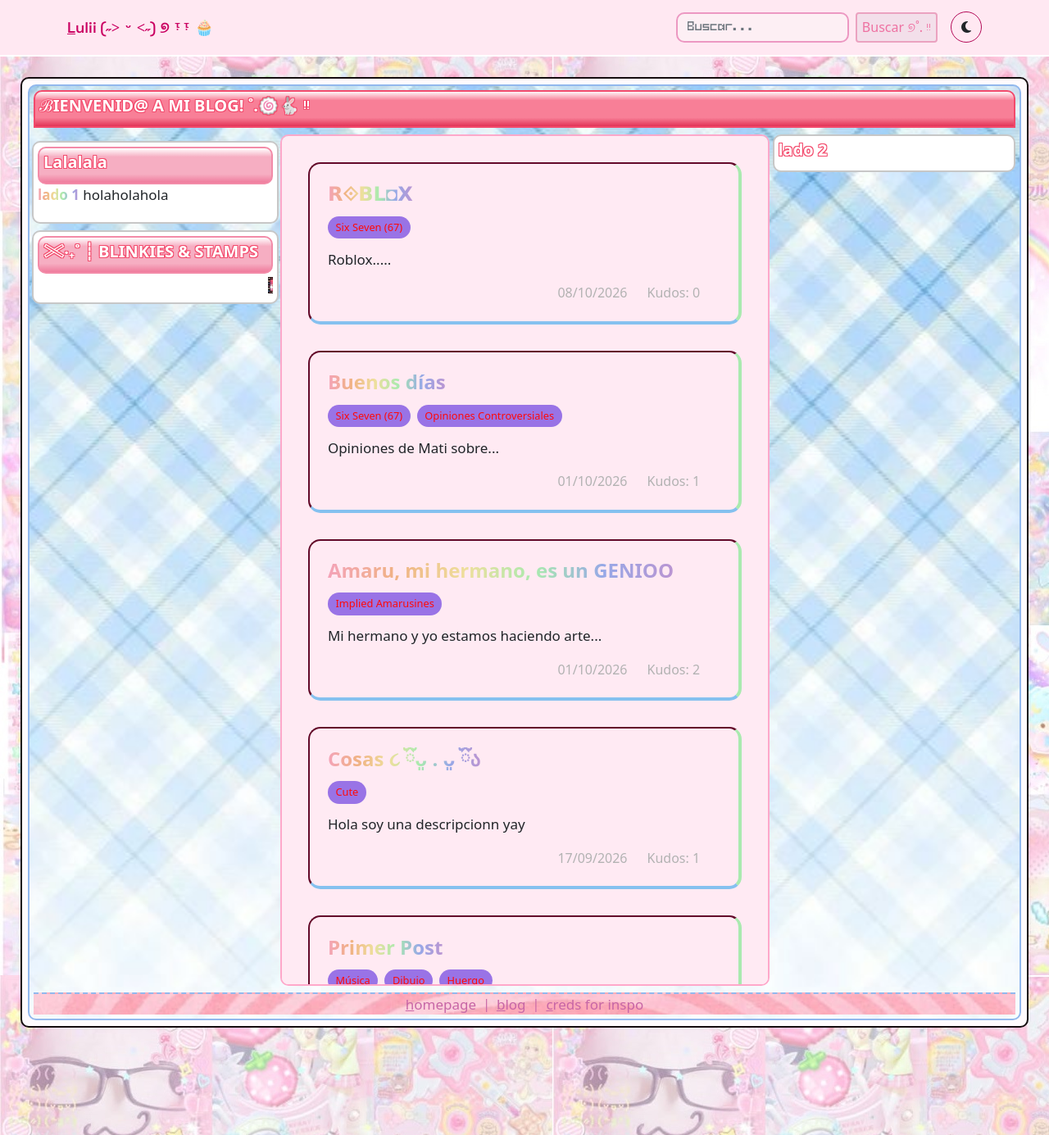
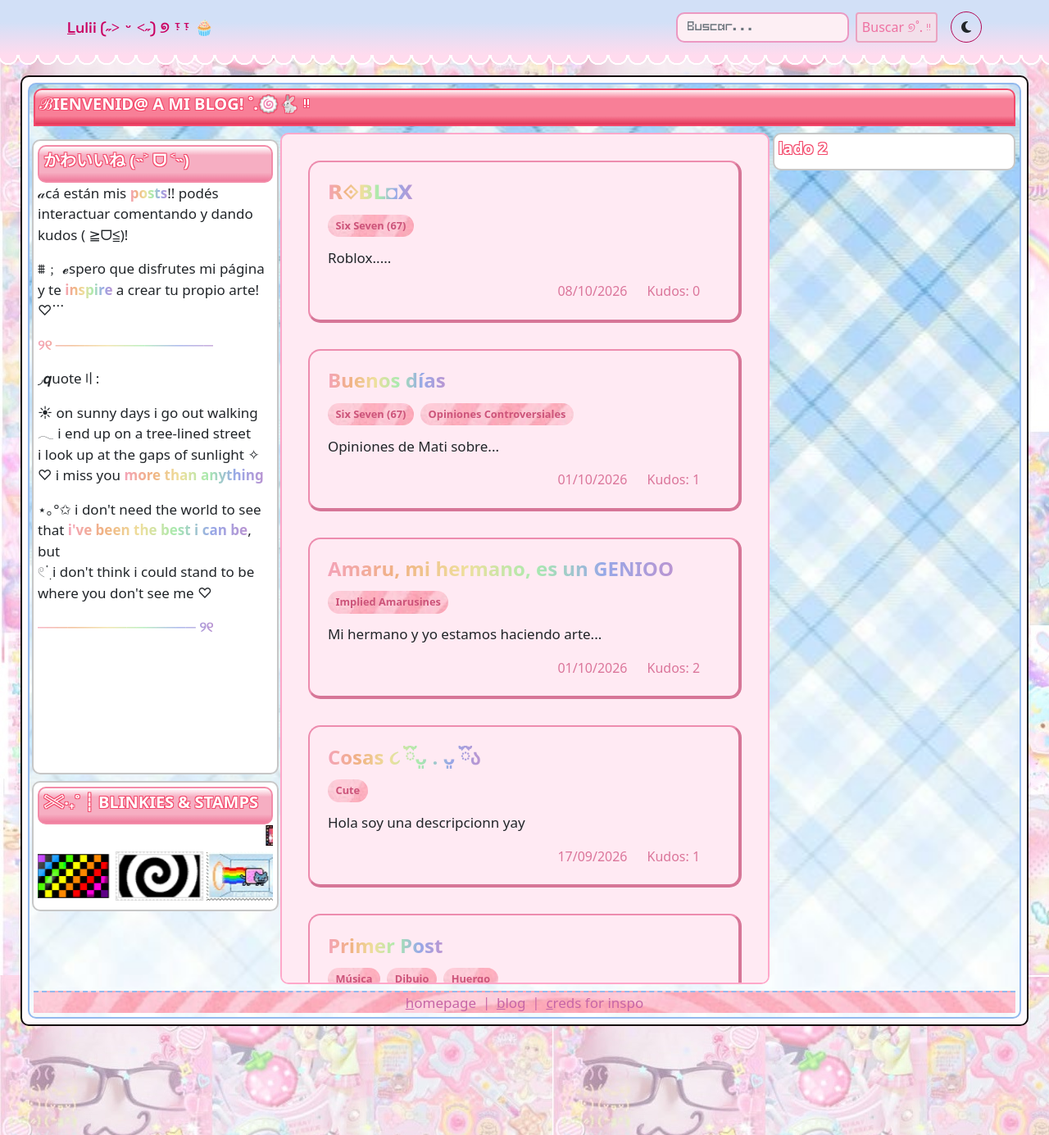
Before and after one commit to sbudani-cloud/web-personal-django, a Django app: page /blog/ in a window 1280 px wide. Shown: the whole page at 82% size. Run offline with Django 5.2, Linux system fonts and the light colour scheme; data comes from the database, SQL or seed files in the repository.

Commit message:
parte izquierda del blog hecha

```diff
--- a/webpersonal/blog/templates/blog/index.html
+++ b/webpersonal/blog/templates/blog/index.html
@@ -20,20 +20,40 @@
         <div class="row g-1 mt-1">
             <div class="d-none d-lg-block col-3">
                 <div class="row g-1 mt-1">
-                    <div class="probando">
-                        <div class="cont-diseno-rosita"><h1>Lalalala</h1></div>
-                        <p><rainbow>lado 1</rainbow> holaholahola</p>
+                    <div class="probando" style="height: 56vh;">
+                        <div class="cont-diseno-rosita"><h1>かわいいね (˵˃ ᗜ ˂˵)</h1></div>
+                        <p>𝒶cá están mis <rainbow>posts</rainbow>!! podés interactuar comentando y dando kudos ( ≧ᗜ≦)!</p>
+                        <p>⩩﹔ 𝓮spero que disfrutes mi página y te <rainbow>inspire</rainbow> a crear tu propio arte! ♡⃛</p>
+
+                        <p><rainbow>୨୧ ────────────────</rainbow></p>
+                        <p>◞𝒒uote〢:</p>
+                        <p>☀︎ on sunny days i go out walking<br>𓂃 i end up on a tree-lined street<br>i look up at the gaps of sunlight ✧<br>♡ i miss you <rainbow>more than anything</rainbow></p>
+                        <p>⋆｡°✩ i don't need the world to see<br>that <rainbow>i've been the best i can be</rainbow>, but<br>𓏲 ๋࣭ i don't think i could stand to be<br>where you don't see me ♡</p>
+                        <p><rainbow>──────────────── ୨୧</rainbow></p>
                     </div>
                 </div>
                 <div class="row g-1 mt-1">
                     <div class="probando">
                         <div class="cont-diseno-rosita"><h1>𓏵‧₊˚ ┊ BLINKIES & STAMPS</h1></div>
                         <marquee>
-                            <img src="{% static 'blog/assets/b.gif' %}">
-                            <img src="{% static 'blog/assets/b2.gif' %}">
-                            <img src="{% static 'blog/assets/b3.gif' %}">
-                            <img src="{% static 'blog/assets/b4.gif' %}">
-                            <img src="{% static 'blog/assets/b5.gif' %}">
+                            <img src="{% static 'blog/assets/b.gif' %}" class="blinkie">
+                            <img src="{% static 'blog/assets/b2.gif' %}" class="blinkie">
+                            <img src="{% static 'blog/assets/b3.gif' %}" class="blinkie">
+                            <img src="{% static 'blog/assets/b4.gif' %}" class="blinkie">
+                            <img src="{% static 'blog/assets/b5.gif' %}" class="blinkie">
+                            <img src="{% static 'blog/assets/b6.gif' %}" class="blinkie">
+                            <img src="{% static 'blog/assets/b7.gif' %}" class="blinkie">
+                            <img src="{% static 'blog/assets/b8.gif' %}" class="blinkie">
+                        </marquee>
+                        <marquee direction="right">
+                            <img src="{% static 'blog/assets/s.gif' %}" class="stampj">
+                            <img src="{% static 'blog/assets/s2.gif' %}" class="stampj">
+                            <img src="{% static 'blog/assets/s3.gif' %}" class="stampj">
+                            <img src="{% static 'blog/assets/s4.gif' %}" class="stampj">
+                            <img src="{% static 'blog/assets/s5.gif' %}" class="stampj">
+                            <img src="{% static 'blog/assets/s6.png' %}" class="stampj">
+                            <img src="{% static 'blog/assets/s7.gif' %}" class="stampj">
+                            <img src="{% static 'blog/assets/s8.png' %}" class="stampj">
                         </marquee>
                     </div>
                 </div>
@@ -54,8 +74,8 @@
                                 {{post.description}}
                             </p>
                             <div class="d-flex gap-4 justify-content-end me-4">
-                                <span>{{post.created_at|date:'d/m/Y'}}</span>
-                                <span>Kudos: {{post.likes}}</span>
+                                <span class="post-info">{{post.created_at|date:'d/m/Y'}}</span>
+                                <span class="post-info">Kudos: {{post.likes}}</span>
                             </div>
                             </div>
                         </article>
--- a/webpersonal/static/css/base.css
+++ b/webpersonal/static/css/base.css
@@ -9,7 +9,7 @@
 
     --border: #b30956;
 
-    --navbar-bg: #ffe8f2;
+    --navbar-bg: #ffdbee;
     --navbar-border: #ffffff;
 }
 
@@ -66,11 +66,33 @@ body.dark-mode {
 }
 
 #navbar {
-  background-color: var(--navbar-bg);
-  border-bottom: 2px solid var(--navbar-border);
+  background: linear-gradient(0deg,var(--navbar-bg) 0%, #d2e0f7 60%);
   padding: 0.9rem 0;
   transition: background-color 0.3s ease, border-color 0.3s ease;
 }
+
+
+.navbar::after {
+  content: "";
+  position: absolute;
+  left: -2px; /* Compensa el grosor del borde izquierdo */
+  right: -2px; /* Compensa el grosor del borde derecho */
+  bottom: -14px; /* Radio total (12px + 2px de borde) */
+  height: 14px;
+
+  background-image: radial-gradient(
+    circle at 12px 0,
+    var(--navbar-bg) 10px,
+    var(--navbar-border) 10.5px,
+    var(--navbar-border) 12px,
+    transparent 12.5px
+  );
+  background-size: 24px 14px;
+  background-repeat: repeat-x;
+}
+
+
+
 
 a:focus-visible, button:focus-visible, input:focus-visible, textarea:focus-visible {
   outline: 2px solid var(--accent);
@@ -349,9 +371,9 @@ footer {
 
 
 .proyecto-card {
-    border: 2px solid #630929;
-    border-bottom: 4px solid #85c1ef;
-    border-right: 4px solid #a9eaaf;
+    border: 2px solid #ed8cae;
+    border-right: 4px solid #d67697;
+    border-bottom: 4px solid #d67697;
     border-radius: 15px;
     margin: 2rem;
 }
@@ -379,8 +401,9 @@ footer {
 
 .tags li {
     font-size: 0.8rem;
-    background-color: #9973e6;
-    color: #ff0a0a;
+    background-image: url('../assets/bg_footer.jpg');
+    color: #cc547a;
+    font-weight: bold;
     padding: 0.25rem 0.6rem;
     border-radius: 999px;
 }
@@ -418,3 +441,24 @@ footer {
     font-family: 'Consola', sans-serif;
     font-size: 14px;
 }
+
+marquee {
+    white-space: nowrap;
+}
+
+marquee img {
+    display: inline-block;
+    vertical-align: middle;
+}
+
+.blinkie {
+    height: 25px;
+}
+
+.stampj {
+    height: 60px;
+}
+
+.post-info {
+    color: #db759a;
+}
```
Also changed, not shown: webpersonal/blog/static/blog/assets/b6.gif (added), webpersonal/blog/static/blog/assets/b7.gif (added), webpersonal/blog/static/blog/assets/b8.gif (added), webpersonal/blog/static/blog/assets/s5.gif (added), webpersonal/blog/static/blog/assets/s6.png (added), webpersonal/blog/static/blog/assets/s7.gif (added), webpersonal/blog/static/blog/assets/s8.png (added).
